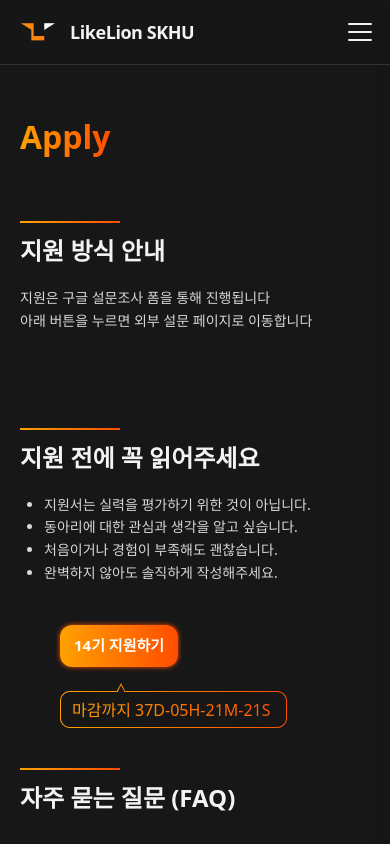
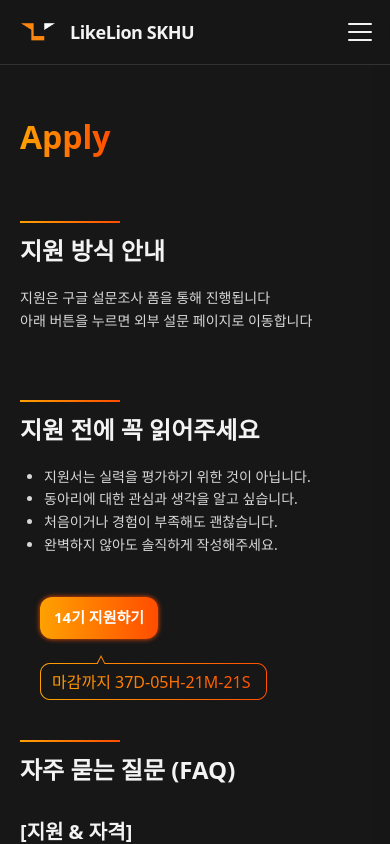
Before and after one commit to LikeLion-14th-SKHU/LikeLion-14th-Recruiting, a React (Vite) app: page /apply in a window 390 px wide. Shown: the top 844 px of the page. Built offline with nearby package versions, Linux system fonts and the light colour scheme; a web font is replaced by a local one.

Commit message:
Refactor: 문단 간격 수정 및 지원하기 버튼 간격 수정

```diff
--- a/src/pages/Apply.jsx
+++ b/src/pages/Apply.jsx
@@ -114,7 +114,7 @@ function Apply() {
           </ul>
         </article>
 
-        <article className="pt-15">
+        <article className="pt-8">
           <div className="mb-3 h-0.5 w-25 bg-gradient" />
           <h3 className="text-2xl md:text-4xl font-semibold text-text-main">
             지원 전에 꼭 읽어주세요
@@ -127,7 +127,7 @@ function Apply() {
         </article>
       </div>
 
-      <div className="pl-10 py-10 md:py-15 w-fit">
+      <div className="pl-5 md:pl-10 py-10 md:py-15 w-fit">
         <ApplySection />
       </div>
 
```
